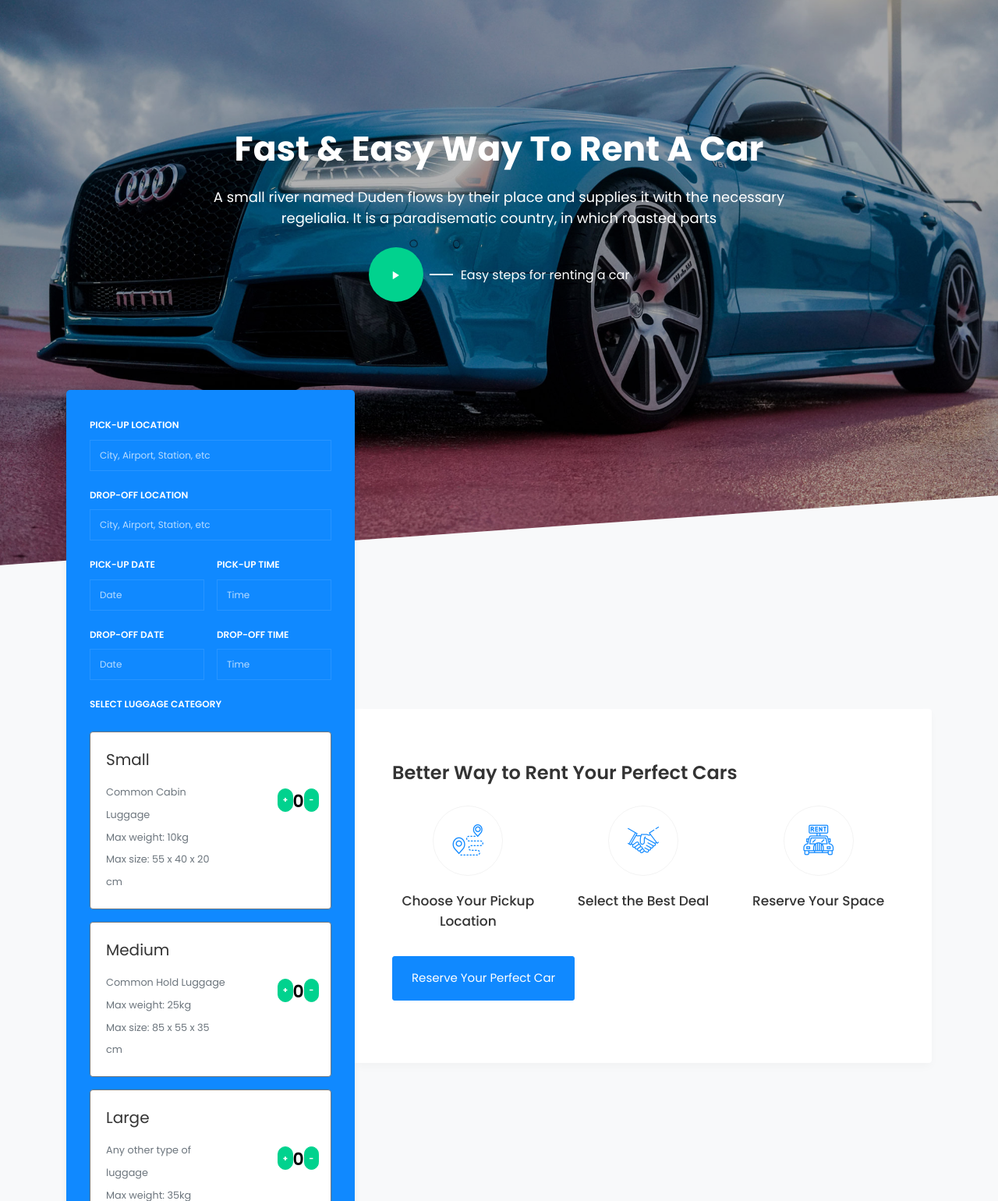
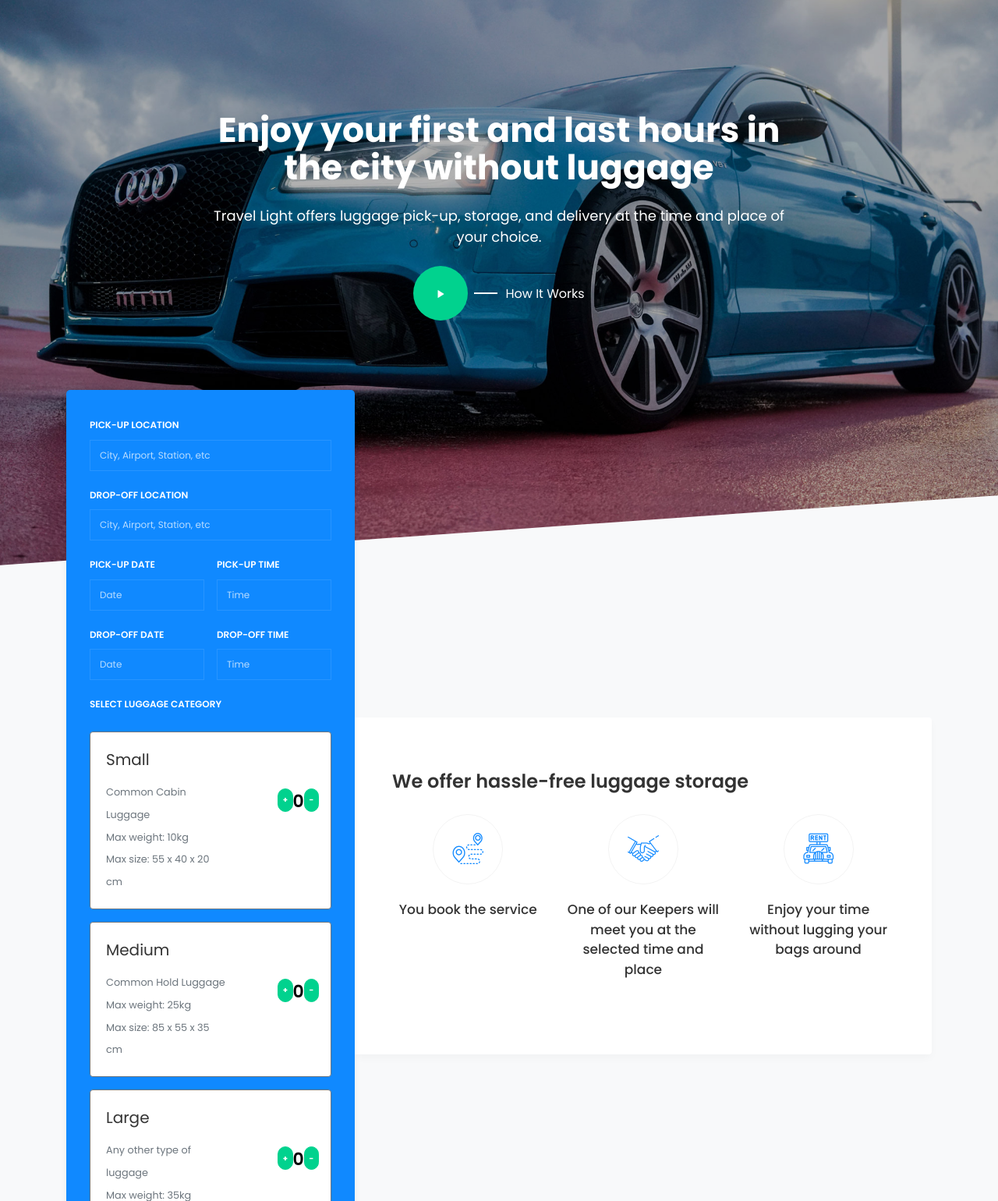
Before and after one commit to GunjanKadel/TravelLight, a plain HTML site: page index.html in a window 1280 px wide. Shown: the part 100-1640 px from the top of the page at 78% size. Drawn offline with Linux system fonts and the light colour scheme; some packages are replaced by stand-ins of ours; no server answers; files whose address does not match are found by name.

Commit message:
Updated Content

```diff
--- a/index.html
+++ b/index.html
@@ -98,14 +98,14 @@
         <div class="row no-gutters slider-text justify-content-start align-items-center justify-content-center">
           <div class="col-lg-8 ftco-animate">
           	<div class="text w-100 text-center mb-md-5 pb-md-5">
-	            <h1 class="mb-4">Fast &amp; Easy Way To Rent A Car</h1>
-	            <p style="font-size: 18px;">A small river named Duden flows by their place and supplies it with the necessary regelialia. It is a paradisematic country, in which roasted parts</p>
+	            <h1 class="mb-4">Enjoy your first and last hours in the city without luggage </h1>
+	            <p style="font-size: 18px;">Travel Light offers luggage pick-up, storage, and delivery at the time and place of your choice.</p>
 	            <a href="https://vimeo.com/45830194" class="icon-wrap popup-vimeo d-flex align-items-center mt-4 justify-content-center">
 	            	<div class="icon d-flex align-items-center justify-content-center">
 	            		<span class="ion-ios-play"></span>
 	            	</div>
 	            	<div class="heading-title ml-5">
-		            	<span>Easy steps for renting a car</span>
+		            	<span>How It Works</span>
 	            	</div>
 	            </a>
             </div>
@@ -228,13 +228,13 @@
 	  					</div>
 	  					<div class="col-md-8 d-flex align-items-center">
 	  						<div class="services-wrap rounded-right w-100">
-	  							<h3 class="heading-section mb-4">Better Way to Rent Your Perfect Cars</h3>
+	  							<h3 class="heading-section mb-4">We offer hassle-free luggage storage</h3>
 	  							<div class="row d-flex mb-4">
 					          <div class="col-md-4 d-flex align-self-stretch ftco-animate">
 					            <div class="services w-100 text-center">
 				              	<div class="icon d-flex align-items-center justify-content-center"><span class="flaticon-route"></span></div>
 				              	<div class="text w-100">
-					                <h3 class="heading mb-2">Choose Your Pickup Location</h3>
+					                <h3 class="heading mb-2">You book the service</h3>
 				                </div>
 					            </div>
 					          </div>
@@ -242,7 +242,7 @@
 					            <div class="services w-100 text-center">
 				              	<div class="icon d-flex align-items-center justify-content-center"><span class="flaticon-handshake"></span></div>
 				              	<div class="text w-100">
-					                <h3 class="heading mb-2">Select the Best Deal</h3>
+					                <h3 class="heading mb-2">One of our Keepers will meet you at the selected time and place</h3>
 					              </div>
 					            </div>
 					          </div>
@@ -250,12 +250,11 @@
 					            <div class="services w-100 text-center">
 				              	<div class="icon d-flex align-items-center justify-content-center"><span class="flaticon-rent"></span></div>
 				              	<div class="text w-100">
-					                <h3 class="heading mb-2">Reserve Your Space</h3>
+					                <h3 class="heading mb-2">Enjoy your time without lugging your bags around</h3>
 					              </div>
 					            </div>
 					          </div>
 					        </div>
-					        <p><a href="#" class="btn btn-primary py-3 px-4">Reserve Your Perfect Car</a></p>
 	  						</div>
 	  					</div>
 	  				</div>
```
